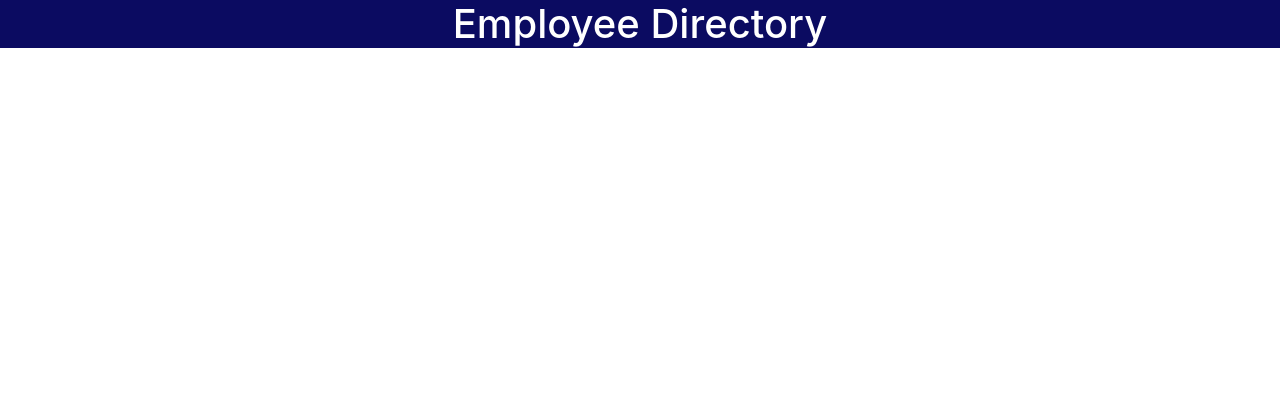
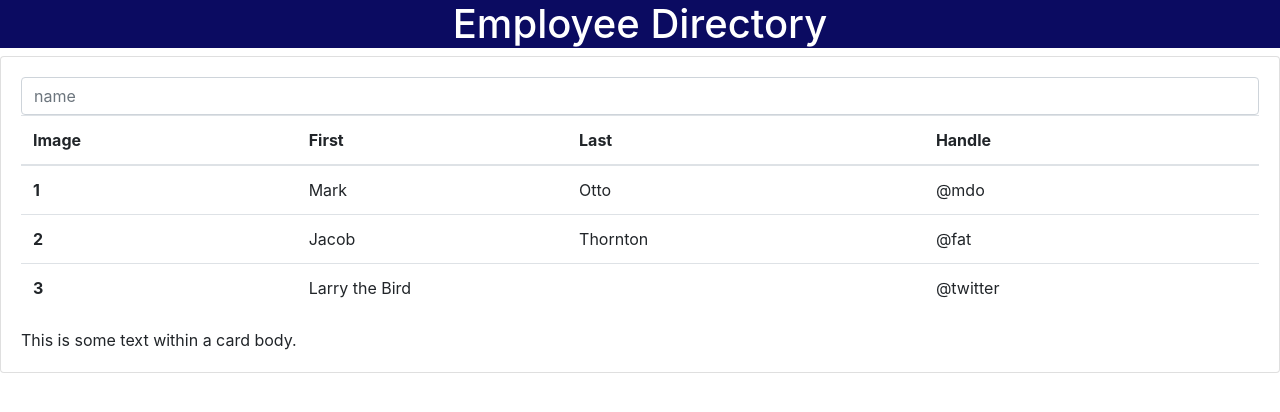
Before and after one commit to gsmac14/employee_directory, a React (Create React App) app: page / in a window 1280 px wide. Shown: the top 412 px of the page. Built offline with nearby package versions, Linux system fonts and the light colour scheme; no server answers.

Commit message:
added components

```diff
--- a/src/App.js
+++ b/src/App.js
@@ -1,11 +1,11 @@
 import React from "react";
-import Header from "./components/Header";
+import Home from "./page/Home"
 
 
 function App() {
 return(
     <div>
-        <Header />
+        <Home />
     </div>
 )
 }
--- /dev/null
+++ b/src/components/Card/index.js
@@ -0,0 +1,17 @@
+import React from "react";
+import Search from "../Search";
+import Table from "../Table"
+
+function Card() {
+    return (
+        <div className="card">
+        <div className="card-body">
+          <Search />
+          <Table />
+          This is some text within a card body.
+        </div>
+      </div>
+    )
+  }
+
+  export default Card;
--- /dev/null
+++ b/src/components/Search/index.js
@@ -0,0 +1,20 @@
+import React from "react";
+
+function Search(props) {
+  return (
+    <div className="input-group flex-nowrap">
+      <input
+        value={props.search}
+        onChange={props.handleInputChange}
+        name="first"
+        type="text"
+        className="form-control"
+        placeholder="name"
+        aria-label="Username"
+        aria-describedby="addon-wrapping"
+      />
+    </div>
+  );
+}
+
+export default Search;
--- /dev/null
+++ b/src/components/Table/index.js
@@ -0,0 +1,40 @@
+import React from "react"
+
+function Table() {
+
+  return(
+
+
+<table className="table">
+  <thead>
+    <tr>
+      <th scope="col">Image</th>
+      <th scope="col">First</th>
+      <th scope="col">Last</th>
+      <th scope="col">Handle</th>
+    </tr>
+  </thead>
+  <tbody>
+    <tr>
+      <th scope="row">1</th>
+      <td>Mark</td>
+      <td>Otto</td>
+      <td>@mdo</td>
+    </tr>
+    <tr>
+      <th scope="row">2</th>
+      <td>Jacob</td>
+      <td>Thornton</td>
+      <td>@fat</td>
+    </tr>
+    <tr>
+      <th scope="row">3</th>
+      <td colSpan="2">Larry the Bird</td>
+      <td>@twitter</td>
+    </tr>
+  </tbody>
+</table>
+  )
+}
+
+export default Table
--- /dev/null
+++ b/src/page/Home.js
@@ -0,0 +1,46 @@
+import React, { Component } from "react";
+import API from "../utils/API"
+import Header from "../components/Header";
+import Card from "../components/Card";
+
+
+class Home extends Component{
+    state = {
+        search: "",
+        name: [],
+        results: [],
+        error: ""
+    }
+
+    componentDidMount() {
+        API.getRandomUser()
+            .then(res => this.setState({name: res.data}))
+            .catch(err => console.log(err));
+        };
+
+    handleInputChange = event => {
+        this.setState({ search: event.target.value });
+    };
+
+    handleFormSubmit = event => {
+        event.preventDefault();
+        API.getRandomUser(this.state.search)
+          .then(res => {
+            if (res.data.status === "error") {
+              throw new Error(res.data.message);
+            }
+            this.setState({ results: res.data.message, error: "" });
+          })
+          .catch(err => this.setState({ error: err.message }));
+      };
+      render(){
+          return(
+              <div>
+              <Header />
+              <Card/>
+              </div>
+          )
+      }
+}
+
+export default Home;
--- /dev/null
+++ b/src/utils/API.js
@@ -0,0 +1,10 @@
+import axios from "axios";
+
+// Export an object containing methods we'll use for accessing the Dog.Ceo API
+
+export default {
+  getRandomUser: function() {
+    return axios.get("https://randomuser.me/api/?inc=name,email,picture,dob, phone");
+  },
+
+};
```
